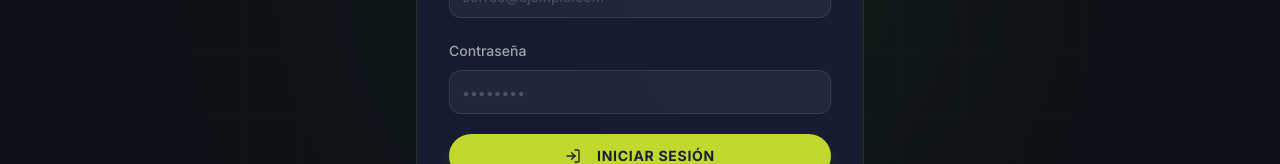
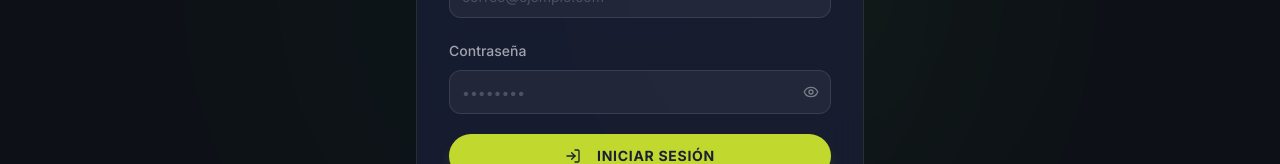
Before and after one commit to shuitrongom/sistema_futbol, a Next.js app: page /login in a window 1280 px wide. Shown: the part 426-590 px from the top of the page. Built offline with nearby package versions, Linux system fonts and the light colour scheme.

Commit message:
Add show/hide password toggle on login page

```diff
--- a/src/app/(auth)/login/page.tsx
+++ b/src/app/(auth)/login/page.tsx
@@ -8,7 +8,7 @@ import Link from "next/link";
 import { Button } from "@/components/ui/button";
 import { Input } from "@/components/ui/input";
 import { Label } from "@/components/ui/label";
-import { Trophy, LogIn, Loader2 } from "lucide-react";
+import { Trophy, LogIn, Loader2, Eye, EyeOff } from "lucide-react";
 
 type LoginFormData = { email: string; password: string };
 
@@ -16,6 +16,7 @@ export default function LoginPage() {
   const router = useRouter();
   const [error, setError] = useState<string | null>(null);
   const [isLoading, setIsLoading] = useState(false);
+  const [showPassword, setShowPassword] = useState(false);
   const { register, handleSubmit, formState: { errors } } = useForm<LoginFormData>();
 
   const onSubmit = async (data: LoginFormData) => {
@@ -81,9 +82,19 @@ export default function LoginPage() {
             </div>
             <div className="space-y-2">
               <Label htmlFor="password" className="text-white/60 text-sm">Contraseña</Label>
-              <Input id="password" type="password" placeholder="••••••••"
-                className="bg-white/[0.05] border-white/10 text-white placeholder:text-white/20 h-11 rounded-xl focus-visible:ring-[#C1D82F]/50 focus-visible:border-[#C1D82F]/30"
-                {...register("password", { required: "Contraseña es requerida" })} />
+              <div className="relative">
+                <Input id="password" type={showPassword ? "text" : "password"} placeholder="••••••••"
+                  className="bg-white/[0.05] border-white/10 text-white placeholder:text-white/20 h-11 rounded-xl focus-visible:ring-[#C1D82F]/50 focus-visible:border-[#C1D82F]/30 pr-11"
+                  {...register("password", { required: "Contraseña es requerida" })} />
+                <button
+                  type="button"
+                  onClick={() => setShowPassword(!showPassword)}
+                  className="absolute right-3 top-1/2 -translate-y-1/2 text-white/40 hover:text-white/70 transition-colors"
+                  aria-label={showPassword ? "Ocultar contraseña" : "Mostrar contraseña"}
+                >
+                  {showPassword ? <EyeOff className="size-4" /> : <Eye className="size-4" />}
+                </button>
+              </div>
               {errors.password && <p className="text-[#EB3525] text-xs">{errors.password.message}</p>}
             </div>
             <Button type="submit" disabled={isLoading}
```
